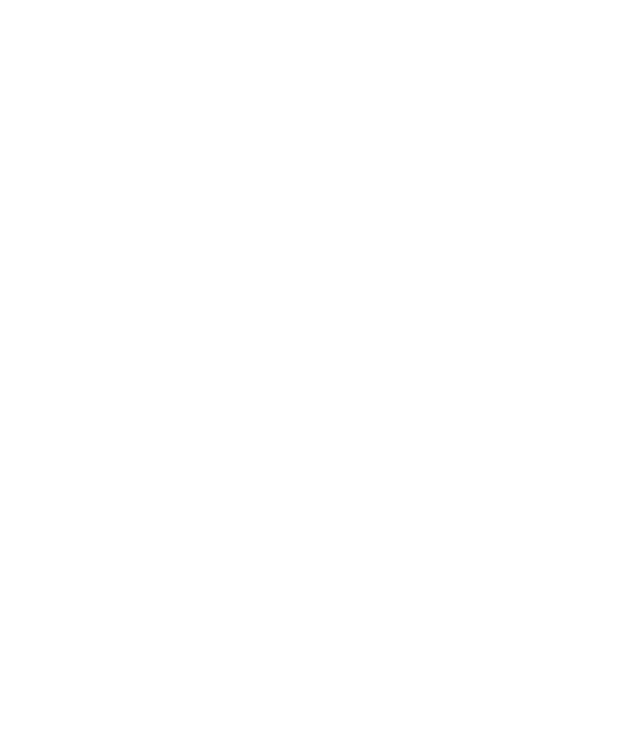
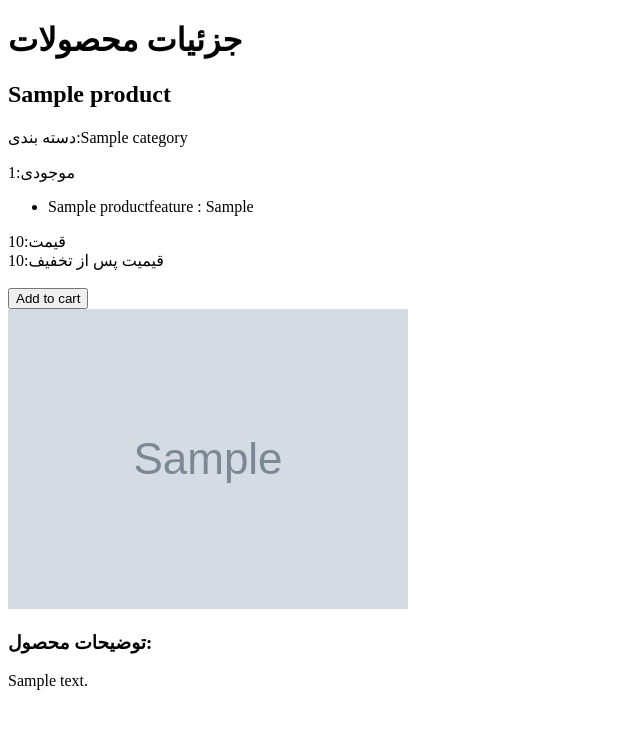
Before and after one commit to shahmoradi-web/shop, a Django app: a page that uses shop/templates/shop/detail.html in a window 1280 px wide. Before the commit the part shown is empty. Shown: the top 729 px of the page, without its empty margins (0-640 px from the left). Run offline with Django 5.2, Linux system fonts and the light colour scheme; tables that the repository leaves empty hold one stand-in row (values such as "Sample post"); grey boxes marked "Sample" are stand-in pictures.

Commit message:
detail templates

```diff
--- a/shop/templates/shop/detail.html
+++ b/shop/templates/shop/detail.html
@@ -1,10 +1,39 @@
-<!DOCTYPE html>
-<html lang="en">
-<head>
-    <meta charset="UTF-8">
-    <title>Title</title>
-</head>
-<body>
+{% extends 'parent/base.html' %}
+{% load static %}
+{% block title %} product list{% endblock %}
 
-</body>
-</html>
+{% block content %}
+    <div class="header">
+        <h1>جزئیات محصولات</h1>
+    </div>
+    <div class="product-container">
+
+        <div class="product-details">
+            <h2>{{ product.name }}</h2>
+            <p> دسته بندی:{{ product.category }}</p>
+            <p> موجودی:{{ product.inventory }}</p>
+            <ul>
+                {% for f in product.features.all %}
+                    <li>{{ f.name }} : {{ f.value }}</li>
+                {% endfor %}
+            </ul>
+            <div class="price">
+                <span class="original-price-d">قیمت:{{ product.price }}</span>
+                <br>
+                <span class="discounted-price-d">قیمیت پس از تخفیف:{{ product.new_price }}</span>
+            </div>
+        <br>
+        <button type="submit" id="add-cart">Add to cart</button>
+        </div>
+        <div class="product-images">
+            {% for img in product.images.all %}
+                <img src="{{ img.file.url }}">
+            {% endfor %}
+        </div>
+        <div class=product-description>
+            <h3>توضیحات محصول:</h3>
+            <p>{{ product.description }}</p>
+        </div>
+
+    </div>
+{% endblock %}
```
